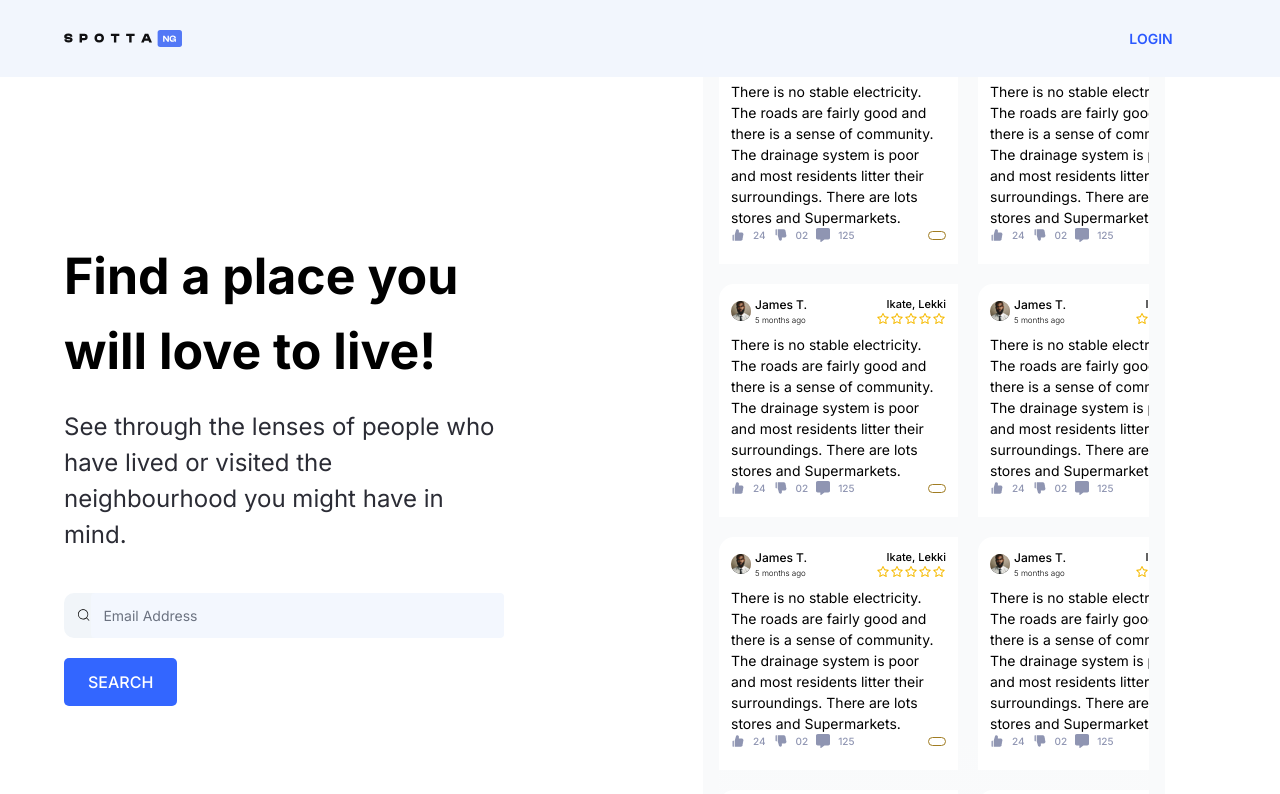
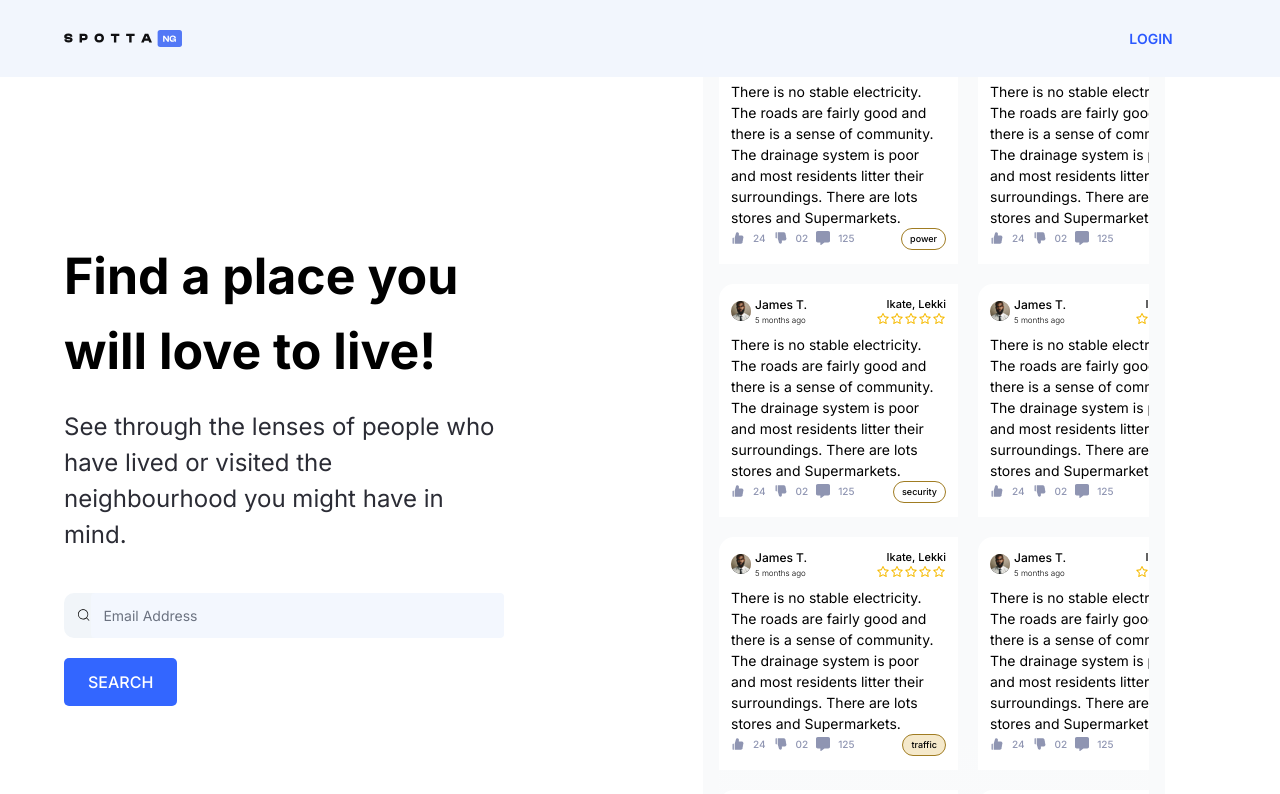
Before and after one commit to chimankpaosuji1/spotta-ng, a Next.js app: page / in a window 1280 px wide. Shown: the top 794 px of the page. Built offline with nearby package versions, Linux system fonts and the light colour scheme; no server answers.

Commit message:
first commit

```diff
--- a/components/Review.jsx
+++ b/components/Review.jsx
@@ -9,10 +9,9 @@ import { ReviewSec } from "../contants/index"
 const Review = () => (
   <div className="overflow-y-auto overflow-x-hidden">
     <div className="review gap-5">
-      {ReviewSec &&
-        ReviewSec.map((i) => {
+      {ReviewSec.map((item, index) => {
           return (
-            <div className="review_section p-3 bg-white">
+            <div key={index} className="review_section p-3 bg-white">
               <div className="flex items-center justify-between  ">
                 <div className="flex items-center justify-start gap-1">
                   <Image
@@ -76,8 +75,8 @@ const Review = () => (
             <span className="font-inter text-[9px] font-medium">traffic</span>
           </button> */}
                 <CustomButton
-                  title={ReviewSec.buttontitle}
-                  containerStyles={`${ReviewSec.buttonStyle} !pt-[0.2rem] !pb-[0.2rem] !pl-[0.5rem]  !pr-[0.5rem] border-[#A07C22] border-[1px] rounded-[15px] font-inter text-[9px] font-medium`}
+                  title={item.buttontitle}
+                  containerStyles={`${item.buttonStyle} !pt-[0.2rem] !pb-[0.2rem] !pl-[0.5rem]  !pr-[0.5rem] border-[#A07C22] border-[1px] rounded-[15px] font-inter text-[9px] font-medium`}
                 />
               </div>
             </div>
--- a/components/common/Modal.jsx
+++ b/components/common/Modal.jsx
@@ -4,9 +4,9 @@ const Modal = ({ isOpen, onClose }) => {
   return (
     <div className={`modal ${isOpen ? "block" : "hidden"}`}>
       <div className="modal-overlay fixed inset-0 bg-black opacity-50"></div>
-      <div className="modal-content bg-white p-4 rounded-lg shadow-lg absolute top-1/2 left-1/2 transform -translate-x-1/2 -translate-y-1/2">
+      <div className="modal-content w-[80%] bg-white p-4 rounded-lg shadow-lg absolute top-1/2 left-1/2 transform -translate-x-1/2 -translate-y-1/2">
         <span className="close absolute top-0 right-0 p-2 cursor-pointer">
-          time
+
         </span>
         <p>This is the modal content!</p>
       </div>
@@ -14,10 +14,5 @@ const Modal = ({ isOpen, onClose }) => {
   );
 };
 
- <style jsx>{`
-        .close:hover {
-          color: red;
-        }
-      `}</style>
+
 export default Modal;
-//  className={custom-module ${isOpen ? 'block' : 'hidden'}}
```
